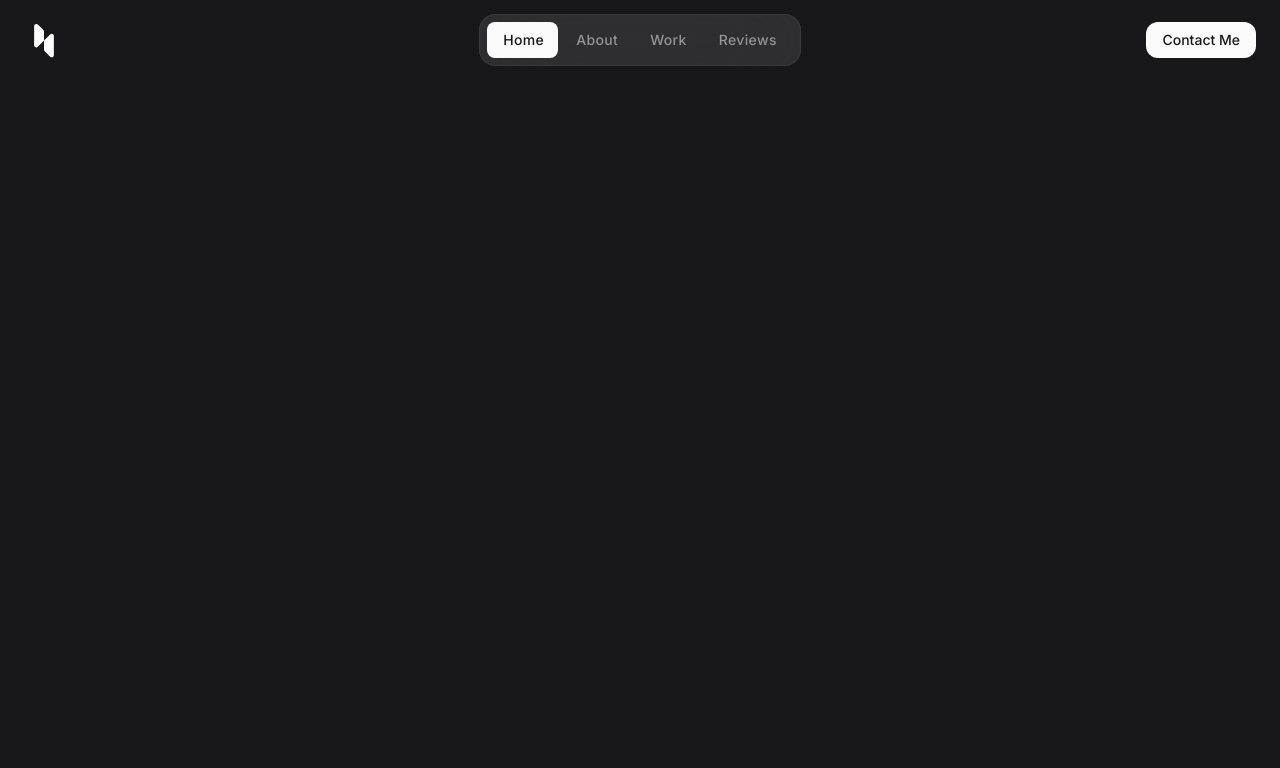
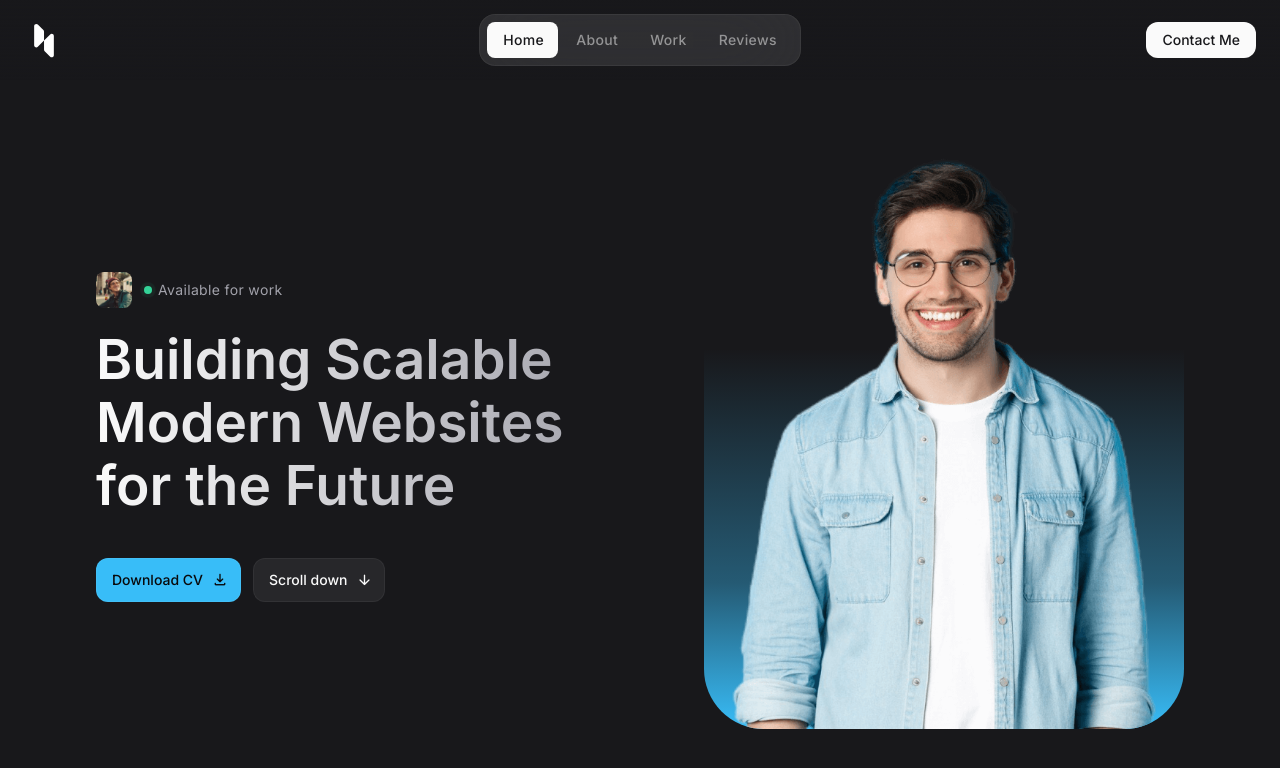
Before and after one commit to hkuchynski/portfolio, a React (Vite) app: page / in a window 1280 px wide. Shown: the top 768 px of the page. Built offline with nearby package versions, Linux system fonts and the light colour scheme.

Commit message:
Added hero page

```diff
--- a/src/App.jsx
+++ b/src/App.jsx
@@ -7,11 +7,17 @@
  * Components
  */
 import Header from "./components/Header";
+import Hero from "./components/Hero";
 
 const App = () => {
 
   return (
-    <Header />
+    <>
+      <Header />
+      <main>
+        <Hero />
+      </main>
+    </>
   )
 
 }
--- /dev/null
+++ b/src/components/Button.jsx
@@ -0,0 +1,126 @@
+/**
+ * @copyright 2024 codewithsadee
+ * @license Apache-2.0
+ */
+
+
+
+/**
+ * Node modules
+ */
+import PropTypes from 'prop-types'
+
+/**
+ * Primary Button
+ */
+
+const ButtonPrimary = ({
+    href,
+    target = 'self',
+    label,
+    icon,
+    classes
+}) => {
+  if(href) {
+    return (
+        <a
+            href={href}
+            target={target}
+            className={"btn btn-primary " + classes}
+        >
+            {label}
+
+            {icon ?
+                <span className="material-symbols-rounded"
+                aria-hidden="true">
+                    {icon}
+                </span>
+                : undefined
+            }
+        </a>
+    )
+  } else {
+    return (
+        <button className={"btn btn-primary " + classes}>
+            {label}
+
+            {icon ?
+                <span className="material-symbols-rounded"
+                aria-hidden="true">
+                    {icon}
+                </span>
+                : undefined
+            }
+        </button>
+    )
+  }
+}
+
+ButtonPrimary.propTypes = {
+    label: PropTypes.string.isRequired,
+    href: PropTypes.string,
+    target: PropTypes.string,
+    icon: PropTypes.string,
+    classes: PropTypes.string
+}
+
+
+
+/**
+ * Outine Button
+ */
+
+const ButtonOutline = ({
+    href,
+    target = 'self',
+    label,
+    icon,
+    classes
+}) => {
+  if(href) {
+    return (
+        <a
+            href={href}
+            target={target}
+            className={"btn btn-outline " + classes}
+        >
+            {label}
+
+            {icon ?
+                <span className="material-symbols-rounded"
+                aria-hidden="true">
+                    {icon}
+                </span>
+                : undefined
+            }
+        </a>
+    )
+  } else {
+    return (
+        <button className={"btn btn-outline " + classes}>
+            {label}
+
+            {icon ?
+                <span className="material-symbols-rounded"
+                aria-hidden="true">
+                    {icon}
+                </span>
+                : undefined
+            }
+        </button>
+    )
+  }
+}
+
+ButtonOutline.propTypes = {
+    label: PropTypes.string.isRequired,
+    href: PropTypes.string,
+    target: PropTypes.string,
+    icon: PropTypes.string,
+    classes: PropTypes.string
+}
+
+export {
+    ButtonPrimary,
+    ButtonOutline
+}
--- a/src/components/Header.jsx
+++ b/src/components/Header.jsx
@@ -2,6 +2,8 @@
  * @copyright 2024 codewithsadee
  * @license Apache-2.0
  */
+
+
 
 /**
  * Node modules
--- /dev/null
+++ b/src/components/Hero.jsx
@@ -0,0 +1,74 @@
+/**
+ * @copyright 2024 codewithsadee
+ * @license Apache-2.0
+ */
+
+
+import { ButtonPrimary, ButtonOutline } from './Button';
+
+
+const Hero = () => {
+  return (
+    <section
+        id="home"
+        className="pt-28 lg:pt-36"
+    >
+        <div className="container lg:grid lg:grid-cols-2 items-center lg:gap-10">
+
+            <div>
+                <div className="flex items-center gap-3">
+                    <figure className="img-box w-9 h-9 rounded-lg">
+                        <img
+                            src="/images/avatar-1.jpg"
+                            width={40}
+                            height={40}
+                            alt="Hanna Kuchynski portrait"
+                            className="img-cover"
+                        />
+                    </figure>
+                    <div className="flex items-center gap-1.5
+                    text-zinc-400 text-sm tracking-wide">
+                        <span className="relative w-2 h-2 rounded-full bg-emerald-400">
+                            <span className="absolute inset-0 w-2 h-2
+                            rounded-full bg-emerald-400 animate-ping"></span>
+                        </span>
+                        Available for work
+                    </div>
+                </div>
+                <h2 className="headline-1 max-w-[15ch] sm:max-w-[20ch] lg:max-w-[15ch] mt-5 mb-8 lg:mb-10">
+                    Building Scalable Modern Websites for the Future
+                </h2>
+
+                <div className="flex items-center gap-3">
+                    <ButtonPrimary
+                        label="Download CV"
+                        icon="download"
+                    />
+
+                    <ButtonOutline
+                        href="#about"
+                        label="Scroll down"
+                        icon="arrow_downward"
+                    />
+                </div>
+            </div>
+
+            <div className="hidden lg:block">
+                <figure className="w-full max-w-[480px] ml-auto bg-gradient-to-t from-sky-400 via-25%
+                via-sky-400/40 to-65% rounded-[60px] overflow-hidden">
+                    <img
+                        src="/images/hero-banner.png"
+                        width={656}
+                        height={800}
+                        alt="Henry Clark"
+                        className="w-full"
+                    />
+                </figure>
+            </div>
+
+        </div>
+    </section>
+  )
+}
+
+export default Hero
--- a/src/components/Navbar.jsx
+++ b/src/components/Navbar.jsx
@@ -2,6 +2,8 @@
  * @copyright 2024 codewithsadee
  * @license Apache-2.0
  */
+
+
 
 /**
  * Node modules
@@ -91,6 +93,3 @@
 }
 
 export default Navbar;
-
-
-// 32.26
--- a/src/index.css
+++ b/src/index.css
@@ -15,12 +15,42 @@
 }
 
 /* ----------------------------- *\
+* TYPOGRAPHY
+\* ----------------------------- */
+
+.headline-1 {
+  @apply max-w-max;
+  background: -webkit-linear-gradient(0deg, #fafafa,
+  #a1a1aa);
+  -webkit-background-clip: text;
+  -webkit-text-fill-color: transparent;
+}
+
+.headline-1 {
+  @apply text-5xl leading-tight font-semibold lg:text-[55px]
+  lg:leading-[1.15]
+}
+
+
+/* ----------------------------- *\
 * UTILITIES
 \* ----------------------------- */
 
 .material-symbols-rounded {
   @apply w-[1em] h-[1em] overflow-hidden;
   font-variation-settings: "FILL" 0, "wght" 400, "GRAD" 0, "oopz" 24;
+}
+
+.container {
+  @apply px-4 mx-auto lg:px-8 xl:max-w-6xl;
+}
+
+.img-box {
+  @apply bg-zinc-700 overflow-hidden;
+}
+
+.img-cover {
+  @apply w-full h-full object-cover;
 }
 
 /* ----------------------------- *\
@@ -75,3 +105,20 @@
 .btn-secondary {
   @apply bg-zinc-50 text-zinc-900 active:bg-zinc-50/80
 }
+
+.btn .material-symbols-rounded {
+  @apply text-[18px]
+}
+
+.btn:has( .material-symbols-rounded) {
+  @apply pr-3
+}
+
+.btn-primary {
+  @apply h-11 bg-sky-400 text-zinc-950 hover:bg-sky-300
+  active:bg-sky-400
+}
+
+.btn-outline {
+  @apply h-11 bg-zinc-800 hover:bg-zinc-700 active:bg-zinc-800
+}
```
